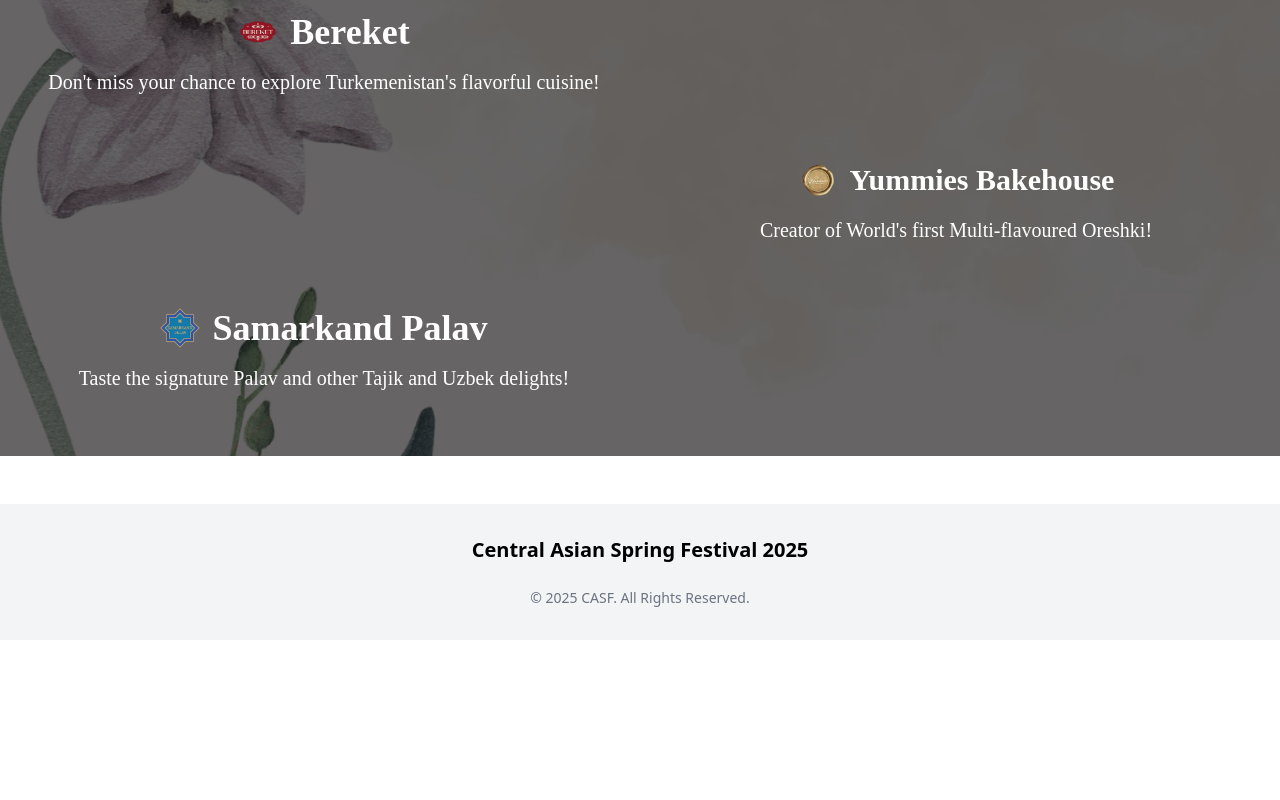
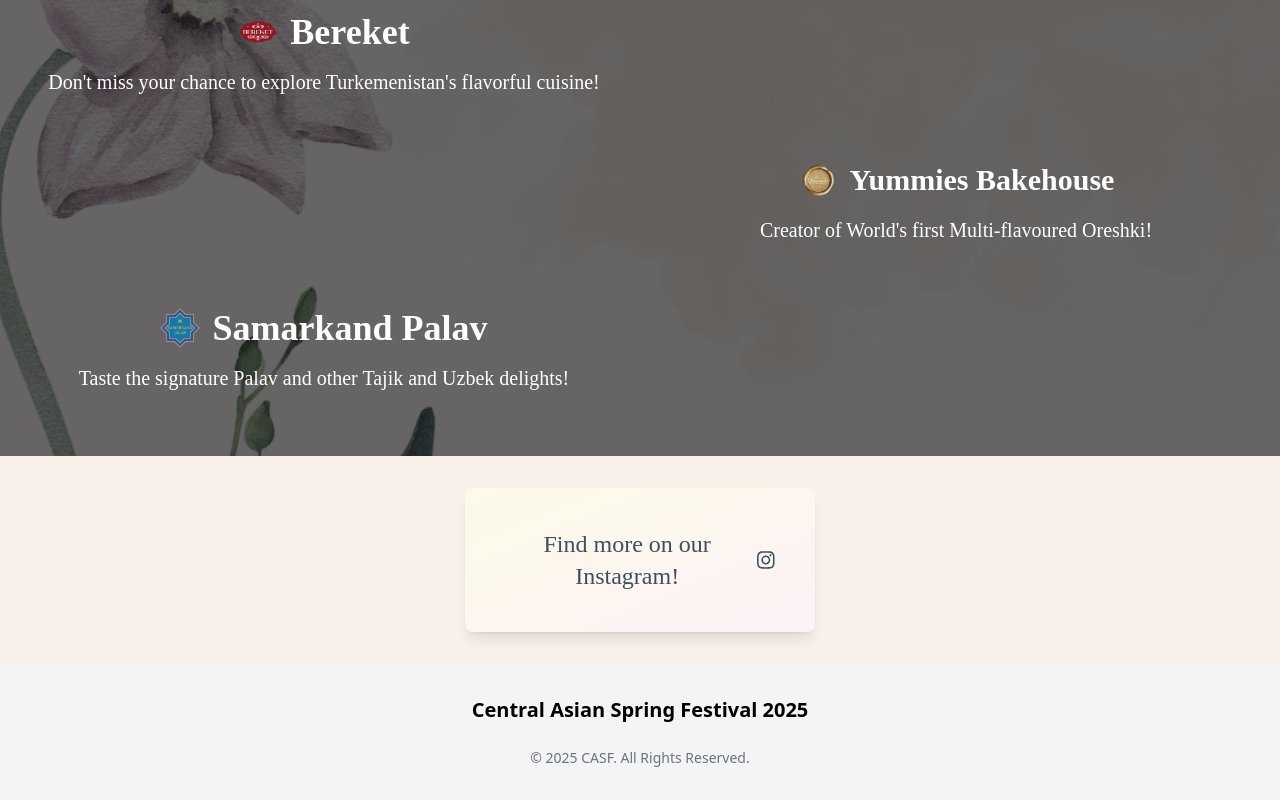
Before and after one commit to AIsari017/CASF, a Next.js app in the folder casf2025/: page / in a window 1280 px wide. Shown: the part 2418-3218 px from the top of the page. Before the commit the page ends 3058 px from the top, so only its background shows below. Built offline with nearby package versions, Linux system fonts and the light colour scheme.

Commit message:
Addition of socials

```diff
--- /dev/null
+++ b/casf2025/app/components/Socials.tsx
@@ -0,0 +1,27 @@
+import React from 'react';
+import { FaInstagram } from 'react-icons/fa';
+
+const Socials: React.FC = () => {
+    return (
+        <a
+            href="https://www.instagram.com/casf.uk/?hl=en"
+            target="_blank"
+            rel="noopener noreferrer"
+            className="flex items-center justify-center mx-auto min-w-[200px] md:min-w-[250px] max-w-[350px]
+                                 p-8 md:p-10 duration-300 ease-[cubic-bezier(0.4,0,0.2,1)]
+                                 bg-gradient-to-br from-yellow-50 to-pink-50 rounded-lg shadow-lg text-center
+                                 opacity-90 text-[#2c3e50] hover:-translate-y-1 hover:shadow-2xl
+                                 "
+        >
+            <span
+                className="mr-2 text-xl md:text-2xl"
+                style={{ fontFamily: "'Playfair Display', serif" }}
+            >
+                Find more on our Instagram!
+            </span>
+            <FaInstagram size={20} />
+        </a>
+    );
+};
+
+export default Socials;
--- a/casf2025/app/page.tsx
+++ b/casf2025/app/page.tsx
@@ -8,6 +8,8 @@
 import "slick-carousel/slick/slick.css";
 import "slick-carousel/slick/slick-theme.css";
 import CulinaryJourney from './components/Restuarants';
+
+import Socials from './components/Socials';
 
 
 const sponsors = [
@@ -64,7 +66,12 @@
         ))}
       </section>
       <CulinaryJourney/>
-      <footer className="bg-gray-100 mt-12 py-8 px-4">
+
+      <section className='bg-[#f8f0e9] p-8'>
+      <Socials />
+      </section>
+
+      <footer className="bg-gray-100 py-8 px-4">
         <div className="container mx-auto flex flex-col items-center">
           <div className="text-center mb-4">
         <h3 className="text-xl font-semibold mb-2">Central Asian Spring Festival 2025</h3>
--- a/casf2025/package.json
+++ b/casf2025/package.json
@@ -13,6 +13,7 @@
     "next": "15.1.7",
     "react": "^19.0.0",
     "react-dom": "^19.0.0",
+    "react-icons": "^5.4.0",
     "react-slick": "^0.30.3",
     "slick-carousel": "^1.8.1"
   },
```
Also changed, not shown: 1 other file (tests, documents, lock files or other folders).
